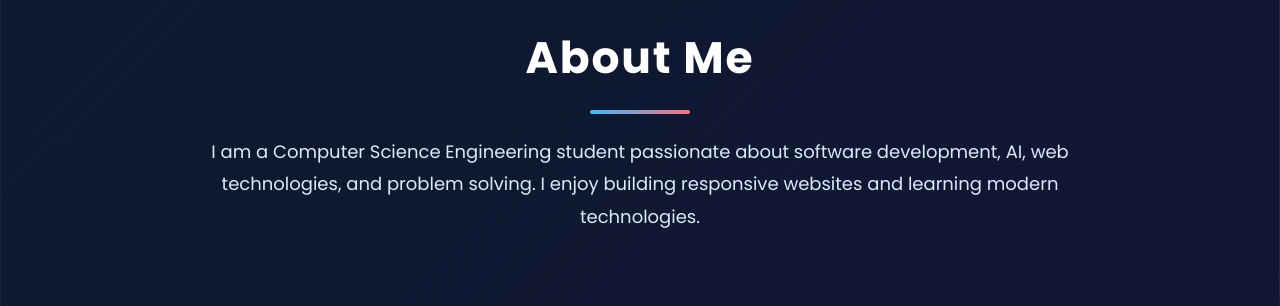
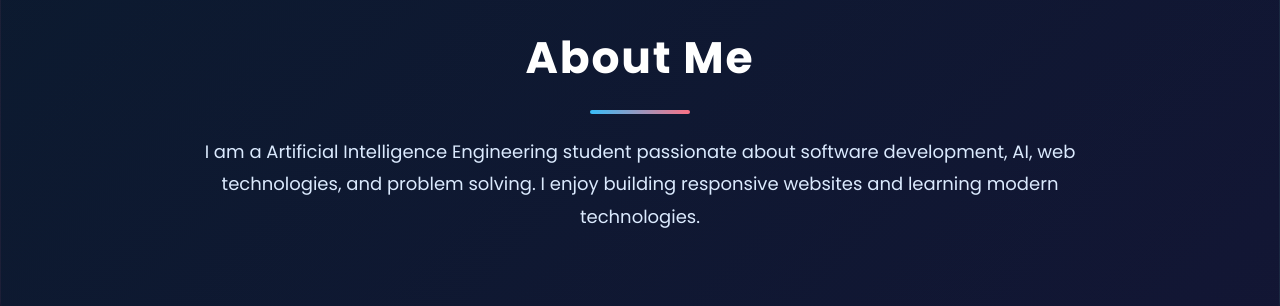
Before and after one commit to Gp-2004/portflio, a plain HTML site: page index.html in a window 1280 px wide. Shown: the part 880-1186 px from the top of the page. Drawn offline with Linux system fonts and the light colour scheme.

Commit message:
Update student field from Computer Science to AI

```diff
--- a/index.html
+++ b/index.html
@@ -91,7 +91,7 @@ About Me
 
 <p>
 
-I am a Computer Science Engineering student passionate about
+I am a Artificial Intelligence Engineering student passionate about
 software development, AI, web technologies, and problem solving.
 I enjoy building responsive websites and learning modern technologies.
 
```
